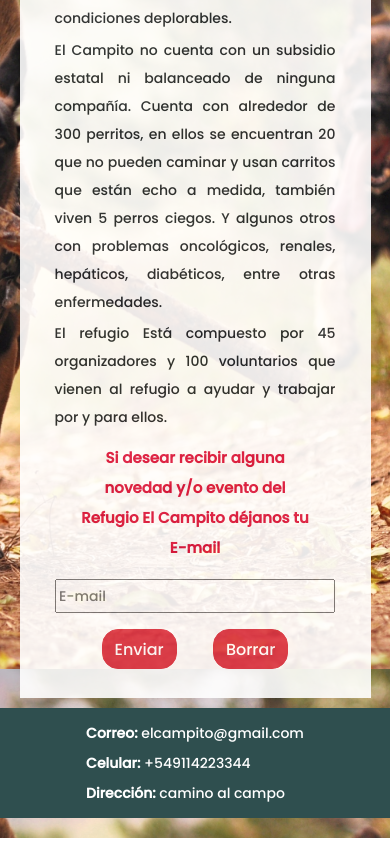
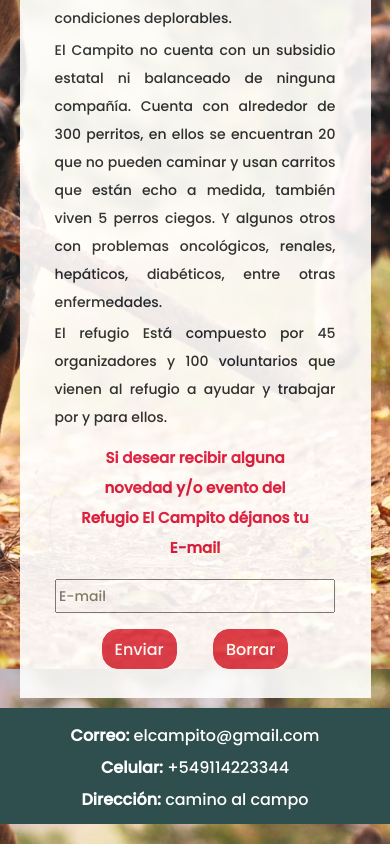
Before and after one commit to LautaroPC/PF-PerezCrespo, a plain HTML site: page index.html in a window 390 px wide. Shown: the part 1019-1863 px from the top of the page. Drawn offline with nearby package versions, Linux system fonts and the light colour scheme.

Commit message:
cambios en footer movile

```diff
--- a/css/style.css
+++ b/css/style.css
@@ -382,14 +382,16 @@ body{
             display: grid;
             grid-template-rows: repeat(3, 1fr);
             justify-content: center;
-            font-size: 14px;
+            font-size: 16px;
             padding: 10px;
             margin-bottom: 20px;
-            margin-top: 10px ;
+            margin-top: 10px;
         }
         footer span{
             justify-items: center;
             height: 20px;
-            margin:5px;
+            margin:6px;
+            text-align: center;
+            line-height: 1.5;
         }
     }
```
